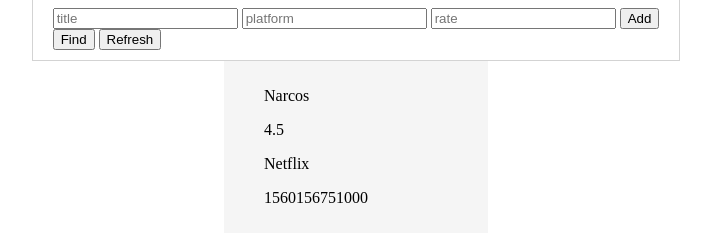
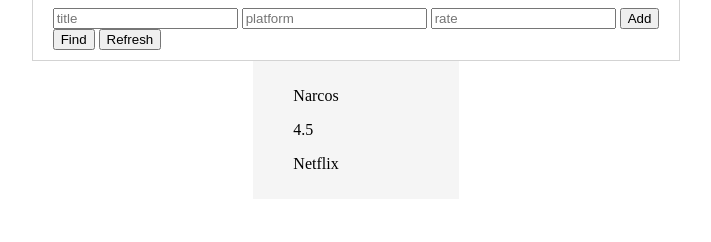
Before and after one commit to Banb4n/vanilla-crud, a website built with Parcel: page index.html in a window 1280 px wide. Shown: the part 178-420 px from the top of the page, without its empty margins (292-1003 px from the left). Built offline with nearby package versions, Linux system fonts and the light colour scheme.

Commit message:
Fix some things

```diff
--- a/index.css
+++ b/index.css
@@ -21,7 +21,7 @@
     padding: 10px 20px;
 }
 
-.list {
+#list {
     background: whitesmoke;
     padding: 10px 40px;
     display: grid;
--- a/index.html
+++ b/index.html
@@ -23,8 +23,7 @@
             <button>Refresh</button>
         </div>
         <div class="container-list">
-            <div class="list" id="list">
-            </div>
+            <div id="list"></div>
         </div>
     </section>
 
--- a/index.js
+++ b/index.js
@@ -4,8 +4,6 @@
     rating: '4.5',
     id: Date.now(),
 };
-// Where we insert errors/success messages
-const notificationEl = document.getElementById('notifications');
 const createForm = document.getElementById('create-form');
 const deleteBtn = document.getElementById('create-button');
 const listContainer = document.getElementById('list');
@@ -30,7 +28,7 @@
     if (localStorage.getItem('store')) {
         return JSON.parse(localStorage.getItem('store'));
     }
-    // We instantiate the DB if it's empty
+    // Initialize the value if the token doesn't exist in the storage
     initDB();
     return JSON.parse(localStorage.getItem('store'));
 }
@@ -43,11 +41,10 @@
     // Render
     values.map(item => {
         listContainer.innerHTML += `
-      <li class="list-item">
+      <li class="list-item" id="${item.id}">
           <p>${item.title}</p>
           <p>${item.rating}</p>
           <p>${item.platform}</p>
-          <p>${item.id}</p>
       </li>
       `;
     });
@@ -99,7 +96,7 @@
     console.info('window loading');
     initDB();
     render();
-
+    const { values } = useValues();
     createForm.addEventListener('submit', event => {
         event.preventDefault();
         const title = event.target[0].value;
@@ -111,4 +108,11 @@
             rating,
         });
     });
+
+    values.map(item => {
+        // Add event listener for update action
+        document.getElementById(item.id).addEventListener('click', event => {
+            console.log({ id: event.target });
+        });
+    });
 })();
```
